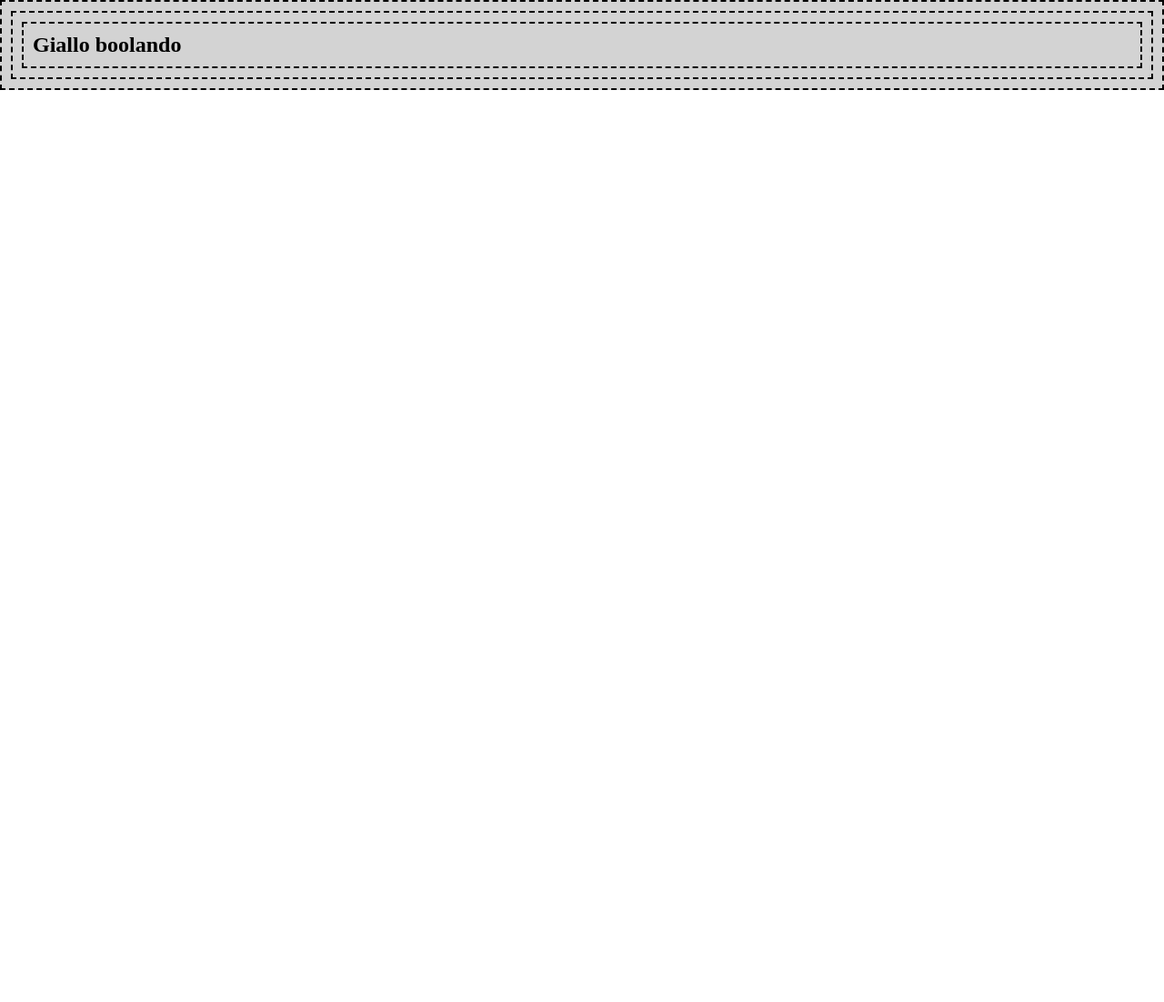
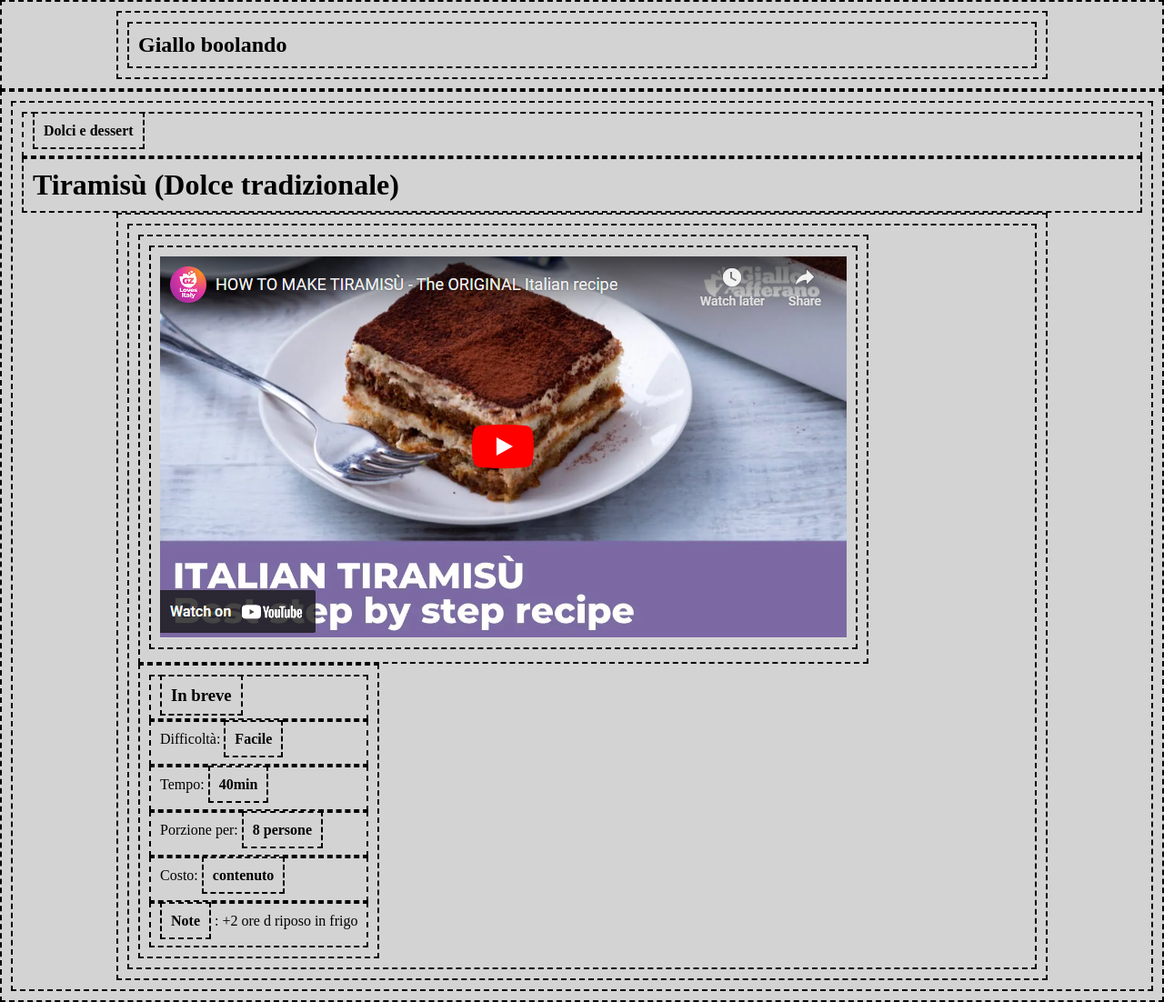
Before and after one commit to klausqama/htmlcss-responsive-layout, a plain HTML site: page index.html in a window 1280 px wide. Shown: the whole page at 91% size. Before the commit the page ends 800 px from the top, so only its background shows below. Drawn offline with Linux system fonts and the light colour scheme.

Commit message:
ADD HERO

```diff
--- a/index.html
+++ b/index.html
@@ -15,5 +15,38 @@
             </div>
         </section>
     </header>
+    <main>
+        <div class=" debug hero">
+            <div class="row">
+                <div class="col-12">
+                    <p class="type-category">
+                        <strong>Dolci e dessert</strong>
+                    </p>
+                    <h1 class="Hero-title">
+                        Tiramisù (Dolce tradizionale)
+                    </h1>
+                    <div class="container">
+                        <div class="row">
+                            <figure>
+                            <img src="img.giallob./image (10).png" alt="">
+                            </figure>
+                            <ul class="hero-list">
+                                <h3><strong>In breve</strong></h3>
+                                <li>Difficoltà: <strong>Facile</strong></li>
+                                <li>Tempo: <strong>40min</strong></li>
+                                <li>Porzione per: <strong> 8 persone</strong></li>
+                                <li>Costo: <strong>contenuto</strong></li>
+                                <li><strong>Note</strong> : +2 ore d riposo in frigo </li>
+                            </ul>
+                        </div>
+                    </div>
+
+
+                </div>
+
+            </div>
+
+        </div>
+    </main>
 </body>
 </html>
--- a/style.css
+++ b/style.css
@@ -23,3 +23,16 @@ img{
   border: 2px dashed black;
   padding: 10px;
   min-height: 50px;}
+
+  /* layout*/
+.container {
+    max-width: 1024px;
+    margin: 0 auto;
+}
+.row{
+    display: flex;
+    flex-wrap: wrap;
+}
+ .col-12{
+    width: 100%;
+ }
```
